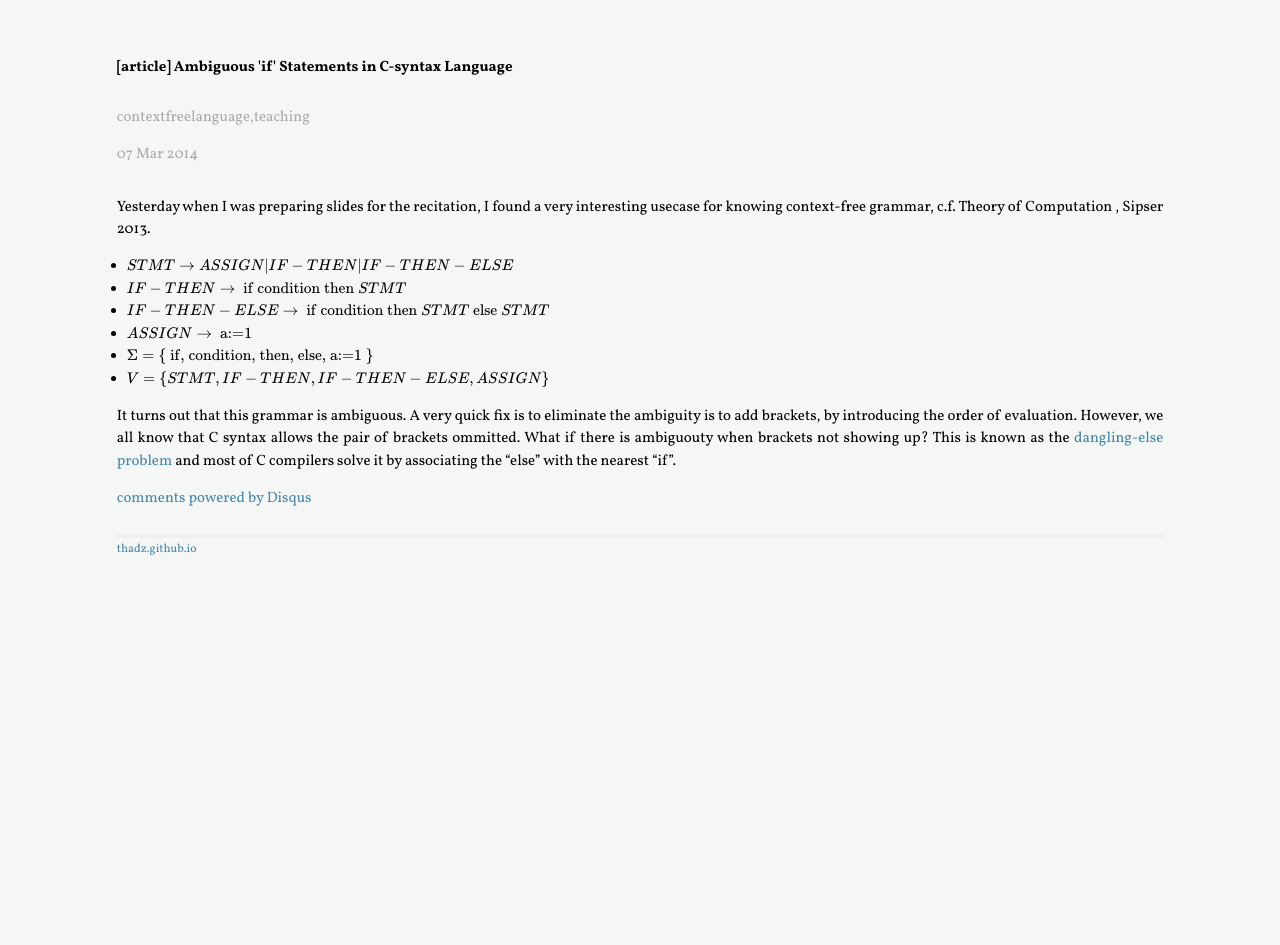
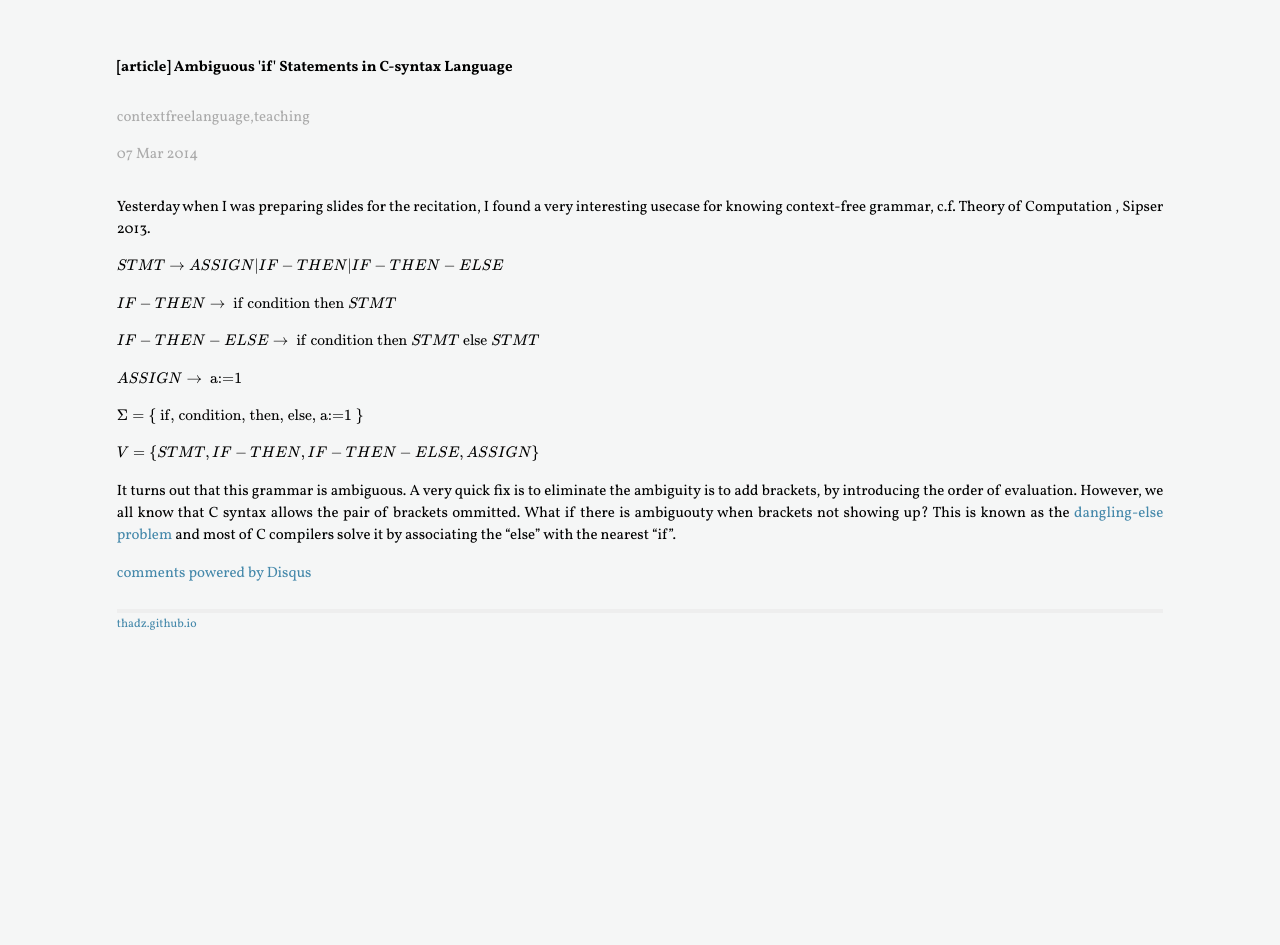
Before and after one commit to Thadz/thadz.github.io, a Jekyll site: the page built from _posts/2014-03-07-ambiguous-if-statements-in-c-syntax-language.md, in a window 1280 px wide. Built offline with Jekyll 4.4.1, drawn with Linux system fonts in a browser that asks for light colours; some web fonts are replaced; Markdown is read by kramdown in place of the engine named in the settings; formulas are drawn with MathJax 3; comment, search, counter and statistics services are not loaded.

Commit message:
fixed display bug on cell phone

```diff
--- a/_posts/2014-03-07-ambiguous-if-statements-in-c-syntax-language.md
+++ b/_posts/2014-03-07-ambiguous-if-statements-in-c-syntax-language.md
@@ -9,12 +9,12 @@ Yesterday when I was preparing slides for the recitation, I found a very
 interesting usecase for knowing context-free grammar, c.f. Theory of Computation
 , Sipser 2013.
 
-- <div>$STMT\rightarrow ASSIGN|IF-THEN|IF-THEN-ELSE$</div>
-- <div>$IF-THEN\rightarrow\mbox{ if condition then }STMT$</div>
-- <div>$IF-THEN-ELSE\rightarrow\mbox{ if condition then }STMT\mbox{ else }STMT$</div>
-- <div>$ASSIGN\rightarrow\mbox{ a:=1 }$</div>
-- <div>$\Sigma=\{\mbox{ if, condition, then, else, a:=1 }\}$</div>
-- <div>$V=\{STMT, IF-THEN, IF-THEN-ELSE, ASSIGN\}$</div>
+<p>$STMT\rightarrow ASSIGN|IF-THEN|IF-THEN-ELSE$</p>
+<p>$IF-THEN\rightarrow\mbox{ if condition then }STMT$</p>
+<p>$IF-THEN-ELSE\rightarrow\mbox{ if condition then }STMT\mbox{ else }STMT$</p>
+<p>$ASSIGN\rightarrow\mbox{ a:=1 }$</p>
+<p>$\Sigma=\{\mbox{ if, condition, then, else, a:=1 }\}$</p>
+<p>$V=\{STMT, IF-THEN, IF-THEN-ELSE, ASSIGN\}$</p>
 
 It turns out that this grammar is ambiguous. A very quick fix is to eliminate
 the ambiguity is to add brackets, by introducing the order of evaluation.
```
